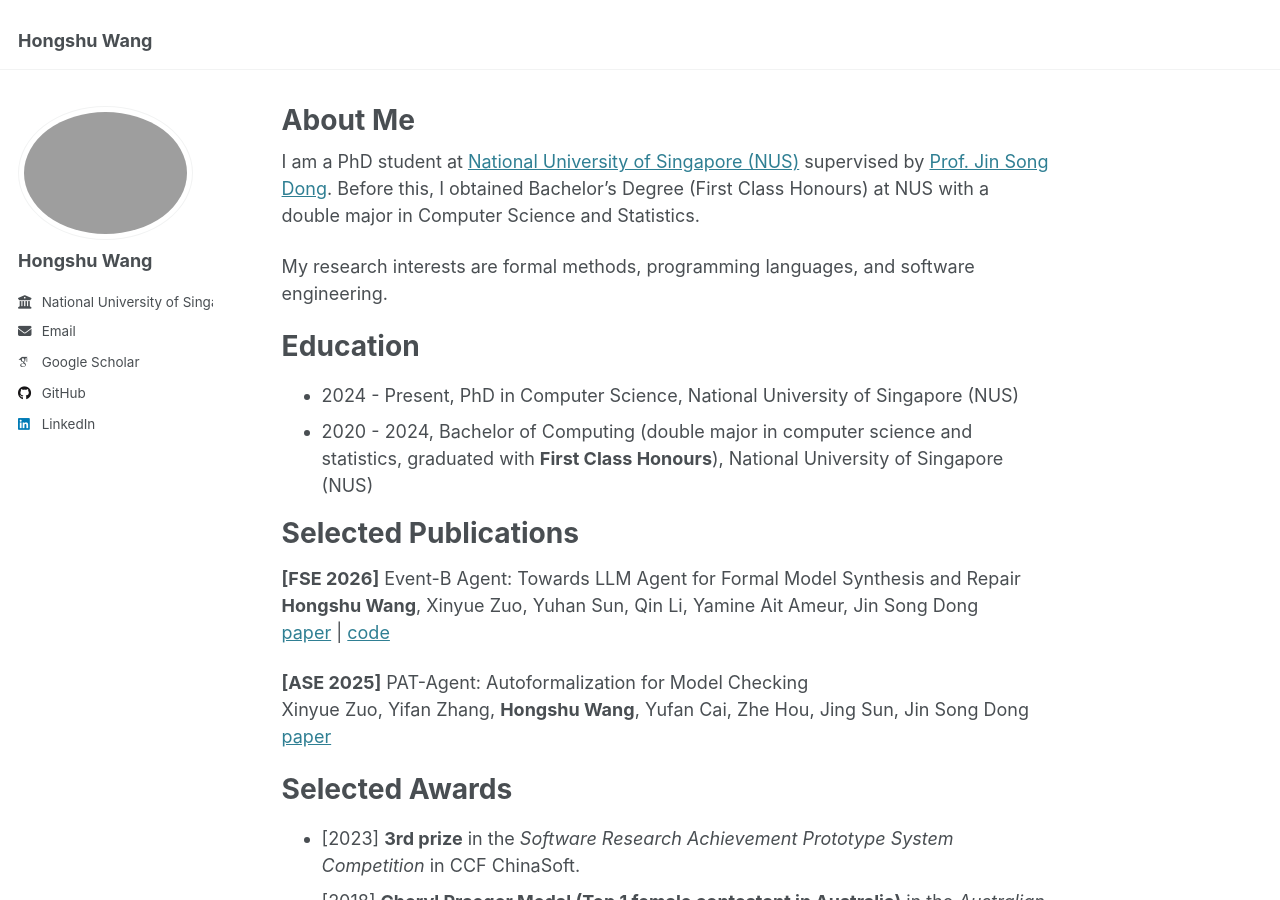
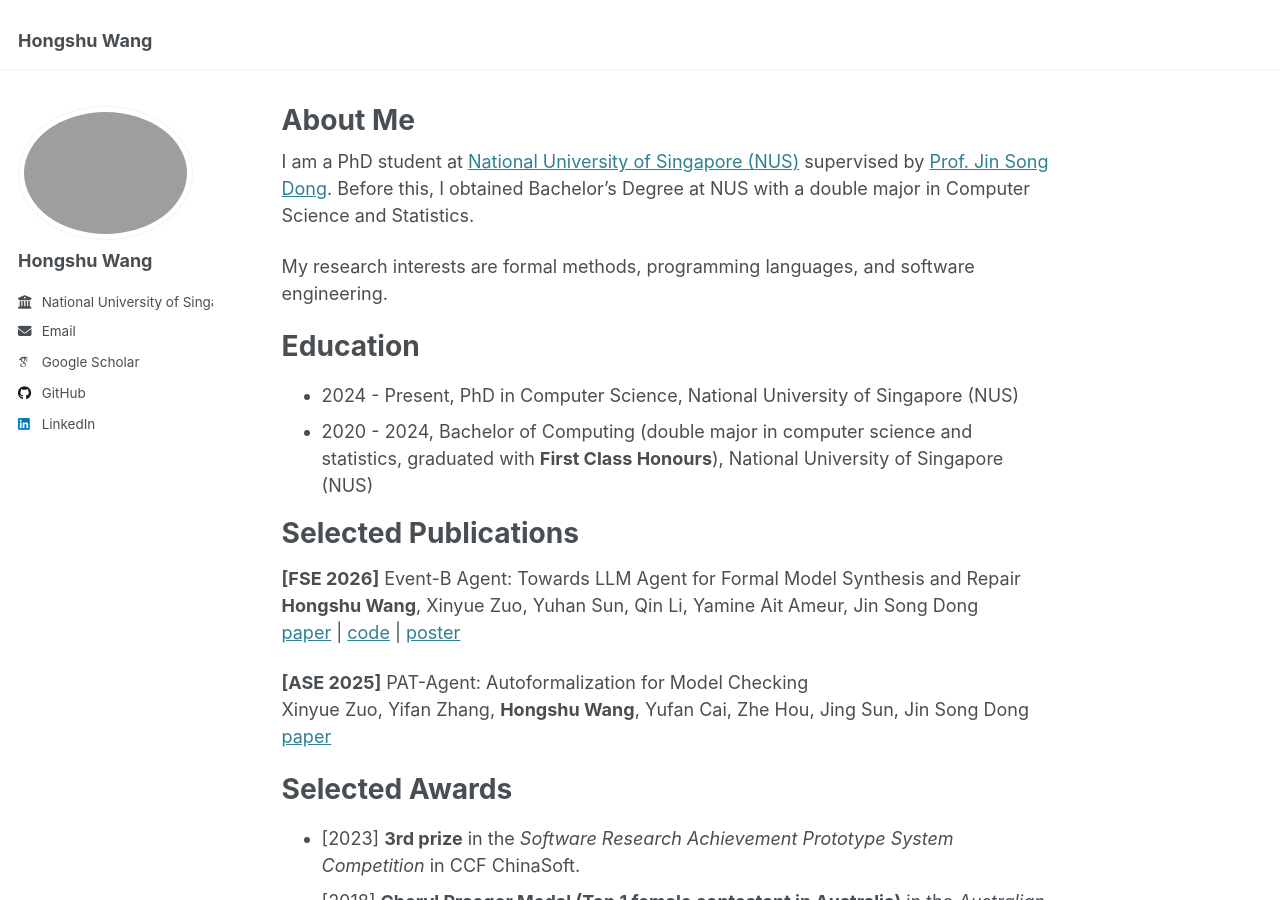
Before and after one commit to HongshuW/HongshuW.github.io, a Jekyll site: the page built from _pages/about.md, in a window 1280 px wide and 900 px high. Built offline with Jekyll 4.4.1, drawn with Linux system fonts in a browser that asks for light colours; some web fonts are replaced.

Commit message:
add poster

```diff
--- a/_pages/about.md
+++ b/_pages/about.md
@@ -7,7 +7,7 @@ redirect_from:
   - /about.html
 ---
 
-I am a PhD student at [National University of Singapore (NUS)](https://www.nus.edu.sg) supervised by [Prof. Jin Song Dong](https://www.comp.nus.edu.sg/~dongjs/). Before this, I obtained Bachelor's Degree (First Class Honours) at NUS with a double major in Computer Science and Statistics.
+I am a PhD student at [National University of Singapore (NUS)](https://www.nus.edu.sg) supervised by [Prof. Jin Song Dong](https://www.comp.nus.edu.sg/~dongjs/). Before this, I obtained Bachelor's Degree at NUS with a double major in Computer Science and Statistics.
 
 My research interests are formal methods, programming languages, and software engineering.
 
@@ -21,7 +21,7 @@ Selected Publications
 **[FSE 2026]**
 Event-B Agent: Towards LLM Agent for Formal Model Synthesis and Repair\
 **Hongshu Wang**, Xinyue Zuo, Yuhan Sun, Qin Li, Yamine Ait Ameur, Jin Song Dong\
-[paper](files/Event_B_Agent(FSE26).pdf) | [code](https://github.com/HongshuW/EventB_Agent)
+[paper](files/Event_B_Agent(FSE26).pdf) | [code](https://github.com/HongshuW/EventB_Agent) | [poster](files/Event_B_Agent_Poster.pdf)
 
 **[ASE 2025]**
 PAT-Agent: Autoformalization for Model Checking\
```
Also changed, not shown: 2 other files.
